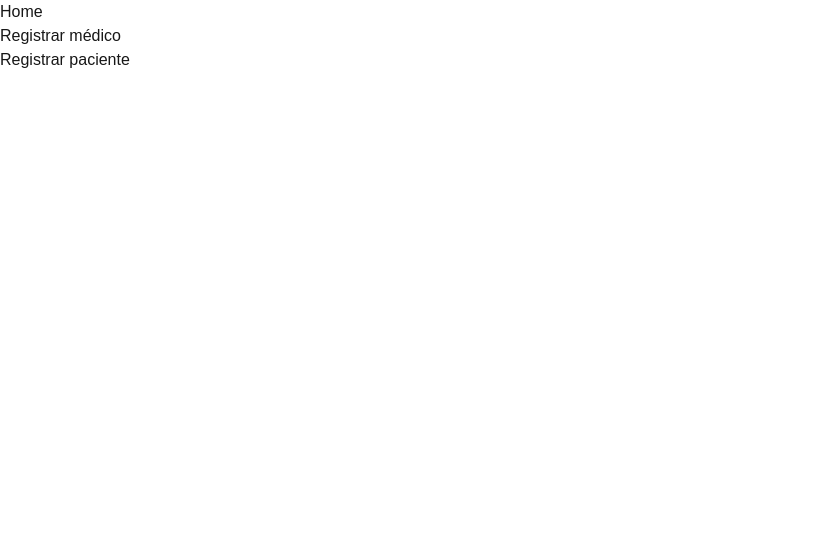
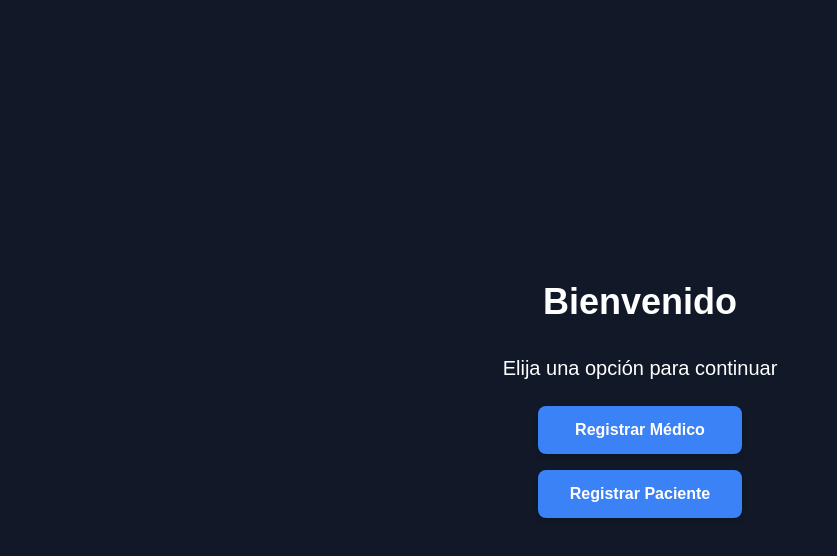
Before and after one commit to ilzmatias/proyecto-aps, a Next.js app: page / in a window 1280 px wide. Shown: the top 556 px of the page, without its empty margins (0-837 px from the left). Built offline with nearby package versions, Linux system fonts and the light colour scheme.

Commit message:
update de estilos y tablas sup
falta corregir error web

```diff
--- a/app/page.tsx
+++ b/app/page.tsx
@@ -2,14 +2,19 @@ import Link from 'next/link';
 
 export default function Home() {
   return (
-    <div>
-      <h1>Home</h1>
-      <ul>
+    <div className="bg-gray-900 min-h-screen flex flex-col justify-center items-center text-white p-6">
+      <h1 className="text-4xl font-bold mb-8">Bienvenido</h1>
+      <p className="text-xl mb-6">Elija una opción para continuar</p>
+      <ul className="space-y-4">
         <li>
-          <Link href="/register-doctor">Registrar médico</Link>
+          <Link href="/register-doctor" className="block bg-blue-500 hover:bg-blue-600 text-white font-semibold py-3 px-8 rounded-lg shadow-md text-center transition-all duration-300">
+              Registrar Médico
+          </Link>
         </li>
         <li>
-          <Link href="/register-patient">Registrar paciente</Link>
+          <Link href="/register-patient" className="block bg-blue-500 hover:bg-blue-600 text-white font-semibold py-3 px-8 rounded-lg shadow-md text-center transition-all duration-300">
+              Registrar Paciente
+          </Link>
         </li>
       </ul>
     </div>
--- a/app/register-doctor/page.tsx
+++ b/app/register-doctor/page.tsx
@@ -3,13 +3,15 @@ import Link from 'next/link';
 
 export default function RegisterDoctorPage()  {
     return (
-        <div>
-            <Link href="/">
-                <button style={{ marginTop: '20px' }}>Volver a Home</button>
-            </Link>
-            <main className="flex min-h-screen flex-col items-center justify-between p-24">
-                <RegisterDoctor />
-            </main>
+        <div className="bg-gray-900 min-h-screen flex flex-col justify-center items-center text-white p-6">
+            <div className="w-full max-w-2xl">
+                <Link href="/" className="inline-block bg-gray-700 hover:bg-gray-600 text-white font-semibold py-2 px-6 rounded-lg shadow-md transition-all duration-300 mb-6">
+                        ← Volver a Home
+                </Link>
+                <main className="bg-gray-800 text-white rounded-lg shadow-md p-8">
+                    <RegisterDoctor />
+                </main>
+            </div>
         </div>
-  );
+    );
 }
--- a/app/register-patient/page.tsx
+++ b/app/register-patient/page.tsx
@@ -1,15 +1,17 @@
-import RegisterPatient from "../../components/RegisterPatient";
+import RegisterPatient from '../../components/RegisterPatient';
 import Link from 'next/link';
 
-export default function RegisterPatientPage() {
+export default function RegisterPatientPage()  {
     return (
-      <div>
-          <Link href="/">
-              <button style={{ marginTop: '20px' }}>Volver a Home</button>
+        <div className="bg-gray-900 min-h-screen flex flex-col justify-center items-center text-white p-6">
+            <div className="w-full max-w-2xl">
+                <Link href="/" className="inline-block bg-gray-700 hover:bg-gray-600 text-white font-semibold py-2 px-6 rounded-lg shadow-md transition-all duration-300 mb-6">
+                        ← Volver a Home
                 </Link>
-          <main className="flex min-h-screen flex-col items-center justify-between p-24">
+                <main className="bg-gray-800 text-white rounded-lg shadow-md p-8">
                     <RegisterPatient />
                 </main>
             </div>
+        </div>
     );
 }
```
Also changed, not shown: 1 other file (tests, documents, lock files or other folders). Lines whose indentation alone changed are shown as unchanged.
